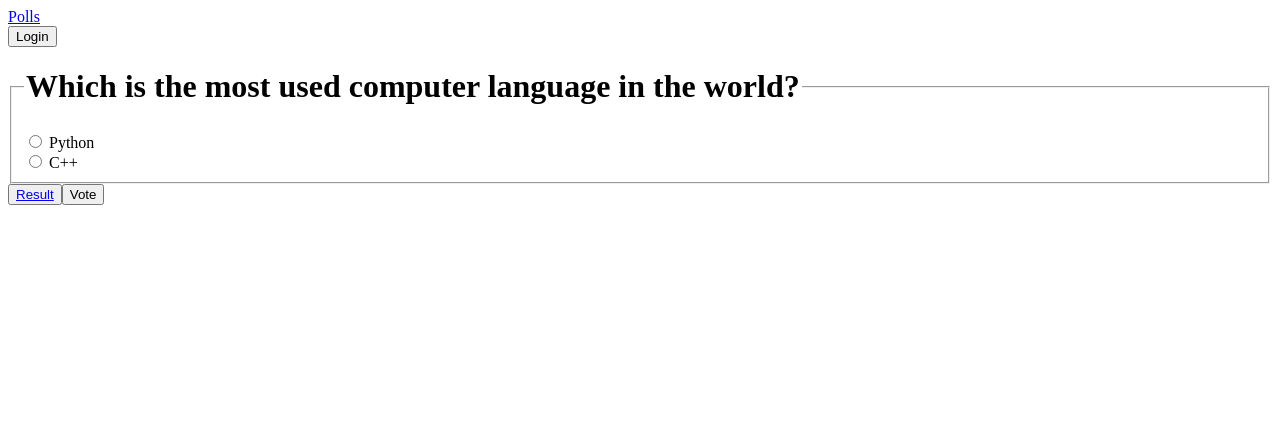
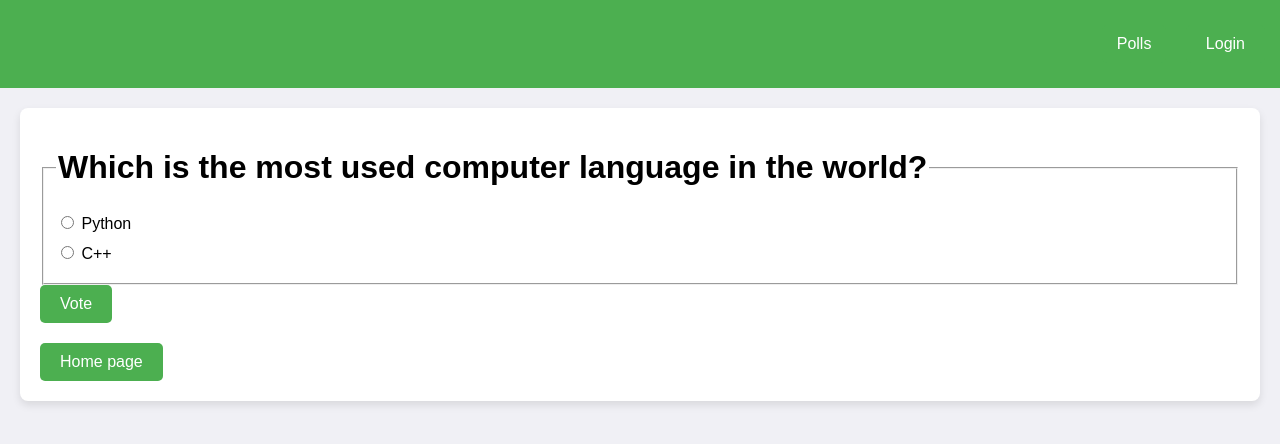
Before and after one commit to NapatrSaengthongsakullert/ku-polls, a Django app: page /polls/4/ in a window 1280 px wide. Shown: the top 444 px of the page. Run offline with Django 5.2, Linux system fonts and the light colour scheme; data comes from the database, SQL or seed files in the repository; parts of the project's set-up code (start-up, migrations or seed data) failed here and were passed over.

Commit message:
- Add message - Change style - Add allow_host - Add logging formatters - Log file contain log levels - Redirect for bad URL

```diff
--- a/polls/static/polls/style.css
+++ b/polls/static/polls/style.css
@@ -1,3 +1,145 @@
-li a {
-    color: green;
+body {
+    font-family: Arial, sans-serif;
+    background-color: #f0f0f5;
+    margin: 0;
+    padding: 0;
 }
+
+header {
+    background-color: #4CAF50;
+    color: white;
+    padding: 15px;
+    text-align: right;
+}
+
+header p {
+    display: inline-block;
+    margin: 0;
+}
+
+header form {
+    display: inline-block;
+    margin-left: 15px;
+}
+
+.content {
+    margin: 20px;
+    padding: 20px;
+    background-color: white;
+    border-radius: 8px;
+    box-shadow: 0 4px 8px rgba(0, 0, 0, 0.1);
+}
+
+.polls-button {
+    display: inline-block;
+    padding: 10px 15px;
+    margin: 10px 0;
+    background-color: #4CAF50;
+    color: white;
+    text-decoration: none;
+    border-radius: 5px;
+    font-size: 16px;
+}
+
+.polls-button:hover {
+    background-color: #45a049;
+}
+
+button {
+    padding: 10px 20px;
+    background-color: #4CAF50;
+    color: white;
+    border: none;
+    border-radius: 5px;
+    font-size: 16px;
+    cursor: pointer;
+}
+
+button:hover {
+    background-color: #45a049;
+}
+
+a {
+    text-decoration: none;
+    color: #4CAF50;
+}
+
+a:hover {
+    text-decoration: underline;
+}
+
+ul {
+    list-style-type: none;
+    padding: 0;
+}
+
+li {
+    background-color: #f9f9f9;
+    margin: 5px 0;
+    padding: 10px;
+    border-radius: 5px;
+    box-shadow: 0 2px 4px rgba(0, 0, 0, 0.1);
+}
+
+p {
+    font-size: 18px;
+    color: #333;
+}
+
+.choice-option {
+    margin-bottom: 10px;
+}
+
+.submit-button {
+    padding: 10px 20px;
+    background-color: #4CAF50;
+    color: white;
+    border: none;
+    border-radius: 5px;
+    font-size: 16px;
+    cursor: pointer;
+}
+
+.submit-button:hover {
+    background-color: #45a049;
+}
+
+.home-page-form {
+    margin-top: 20px;
+}
+
+.home-page-button {
+    padding: 10px 20px;
+    background-color: #4CAF50;
+    color: white;
+    border: none;
+    border-radius: 5px;
+    font-size: 16px;
+    cursor: pointer;
+}
+
+.home-page-button:hover {
+    background-color: #45a049;
+}
+
+.messages {
+    margin: 20px 0;
+}
+
+.message {
+    padding: 10px;
+    border-radius: 5px;
+    margin-bottom: 10px;
+}
+
+.error {
+    background-color: #f8d7da;
+    color: #721c24;
+    border: 1px solid #f5c6cb;
+}
+
+.success {
+    background-color: #d4edda;
+    color: #155724;
+    border: 1px solid #c3e6cb;
+}
--- a/polls/templates/polls/base.html
+++ b/polls/templates/polls/base.html
@@ -1,29 +1,31 @@
 <!DOCTYPE html>
-<html>
+<html lang="en">
 <head>
+    <meta charset="UTF-8">
+    <meta name="viewport" content="width=device-width, initial-scale=1.0">
     <title>{% block title %}Polls{% endblock %}</title>
-    <a href="{% url 'polls:index' %}" class="polls-button">Polls</a>
+    {% load static %}
+    <link rel="stylesheet" href="{% static 'polls/style.css' %}">
 </head>
 <body>
     <header>
+        <a href="{% url 'polls:index' %}" class="polls-button">Polls</a>
         {% if user.is_authenticated %}
-            <p>Welcome, {{ user.username }}!
+            <p>Welcome, {{ user.username }}!</p>
             <form action="{% url 'logout' %}" method="post">
                 {% csrf_token %}
-                <button type="submit" >Logout</button>
-            </form></p>
+                <button type="submit">Logout</button>
+            </form>
         {% else %}
-            <form action="{% url 'login' %}" method="get" >
+            <form action="{% url 'login' %}" method="get">
                 <input type="hidden" name="next" value="{{ request.path }}">
                 <button type="submit">Login</button>
             </form>
         {% endif %}
-
     </header>
 
     <div class="content">
         {% block content %}
-
         {% endblock %}
     </div>
 </body>
--- a/polls/templates/polls/detail.html
+++ b/polls/templates/polls/detail.html
@@ -1,21 +1,35 @@
 {% extends "polls/base.html" %}
 {% block title %}Poll Detail{% endblock %}
+
 {% block content %}
+<div class="poll-detail">
     <form action="{% url 'polls:vote' question.id %}" method="post">
         {% csrf_token %}
         <fieldset>
-    <legend><h1>{{ question.question_text }}</h1></legend>
-    {% if error_message %}<p><strong>{{ error_message }}</strong></p>{% endif %}
+            <legend>
+                <h1>{{ question.question_text }}</h1>
+            </legend>
+            {% if messages %}
+                <div class="messages">
+                    {% for message in messages %}
+                        <div class="{{ message.tags }}">{{ message }}</div>
+                    {% endfor %}
+                </div>
+            {% endif %}
+
             {% for choice in question.choice_set.all %}
-        {% if choice.choice_text == previous_vote %}
-            <input type="radio" name="choice" id="choice{{forloop.counter}}" value="{{ choice.id }}" checked>
-            <label for="choice{{ forloop.counter }}">{{ choice.choice_text }}</label><br>
-        {% else %}
-            <input type="radio" name="choice" id="choice{{ forloop.counter }}" value="{{ choice.id }}">
-            <label for="choice{{ forloop.counter }}">{{ choice.choice_text }}</label><br>
-        {% endif %}
+                <div class="choice-option">
+                    <input type="radio" name="choice" id="choice{{ forloop.counter }}" value="{{ choice.id }}" {% if choice.choice_text == previous_vote %}checked{% endif %}>
+                    <label for="choice{{ forloop.counter }}">{{ choice.choice_text }}</label>
+                </div>
             {% endfor %}
         </fieldset>
-    <button><a href="{% url 'polls:results' question.id %}">Result</a></button><input type="submit" value="Vote">
+        <div class="form-actions">
+            <input type="submit" value="Vote" class="submit-button">
+        </div>
     </form>
+    <form action="{% url 'polls:index' %}" method="get" class="home-page-form">
+        <button type="submit" class="home-page-button">Home page</button>
+    </form>
+</div>
 {% endblock %}
--- a/polls/templates/polls/index.html
+++ b/polls/templates/polls/index.html
@@ -1,8 +1,8 @@
 {% extends "polls/base.html" %}
 {% block title %}Poll Index{% endblock %}
+
 {% block content %}
-{% load static %}
-<link rel="stylesheet" href="{% static 'polls/style.css' %}">
+    <h1>Poll Questions</h1>
     {% if latest_question_list %}
         <ul>
         {% for question in latest_question_list %}
--- a/polls/templates/registration/login.html
+++ b/polls/templates/registration/login.html
@@ -1,3 +1,6 @@
+{% extends "polls/base.html" %}
+{% block title %}Login{% endblock %}
+{% block content %}
 <h2>Login</h2>
 <form method="post">
     {% csrf_token %}
@@ -5,3 +8,4 @@
     <input type="hidden" name="next" value="{{ request.GET.next }}">
     <button type="submit">Login</button>
 </form>
+{% endblock %}
--- a/polls/views.py
+++ b/polls/views.py
@@ -45,7 +45,12 @@ class DetailView(generic.DetailView):
         return Question.objects.filter(pub_date__lte=timezone.now())
 
     def get(self, request, pk):
-        """To back to index page if not found"""
+        """To back to index page if questionID is not found"""
+        try:
+            self.question = Question.objects.get(pk=pk)
+        except Question.DoesNotExist:
+            return redirect("polls:index")
+
         self.question = get_object_or_404(Question, pk=pk)
         try:
             vote = Vote.objects.get(user=request.user,
@@ -74,37 +79,39 @@ class ResultsView(generic.DetailView):
     model = Question
     template_name = "polls/results.html"
 
+    def get(self, request, *args, **kwargs):
+        try:
+            self.object = self.get_object()
+            return super().get(request, *args, **kwargs)
+        except Question.DoesNotExist:
+            return redirect(reverse('polls:index'))
+
 
 @login_required
 def vote(request, question_id):
-    """process of voting"""
+    """Process of voting"""
     question = get_object_or_404(Question, pk=question_id)
     try:
-        selected_choice = question.choice_set.get(
-            pk=request.POST['choice'])
+        selected_choice = question.choice_set.get(pk=request.POST['choice'])
     except (KeyError, Choice.DoesNotExist):
-        return render(request, 'polls/detail.html', {
-            'question': question,
-            'error_message': "You didn't select a choice.",
-        })
+        messages.error(request, "You didn't select a choice.")
+        return redirect(reverse('polls:detail', args=(question.id,)))
     else:
         try:
-            vote = Vote.objects.get(
-                user=request.user,
-                choice__question=question)
-            if vote:
-                vote.choice = selected_choice
-                vote.save()
+            vote = Vote.objects.get(user=request.user, choice__question=question)
+            previous_choice = vote.choice  # Save previous choice for comparison
+            vote.choice = selected_choice
+            vote.save()
+            if previous_choice != selected_choice:
+                messages.success(request, f'You changed your answer to "{selected_choice.choice_text}".')
+            else:
+                messages.success(request, f'Your vote for "{selected_choice.choice_text}" has been recorded.')
         except Vote.DoesNotExist:
-            new_vote = Vote.objects.create(
-                user=request.user,
-                choice=selected_choice)
-            new_vote.save()
+            Vote.objects.create(user=request.user, choice=selected_choice)
+            logger.info(f"User {request.user.username} voted on question {question.id} with choice {selected_choice.id}")
             messages.success(request, f'Your vote for "{selected_choice.choice_text}" has been recorded.')
-            logger.info(
-                f"User {request.user.username} voted on question {question.id} with choice {selected_choice.id}")
-        return HttpResponseRedirect(
-            reverse('polls:results', args=(question.id,)))
+
+        return HttpResponseRedirect(reverse('polls:results', args=(question.id,)))
 
 
 def reverse_to_poll(self):
```
Also changed, not shown: mysite/settings.py (+28 -14 lines), polls/templates/polls/results.html (+27 -6 lines), 1 other file. Lines whose indentation alone changed are shown as unchanged.
